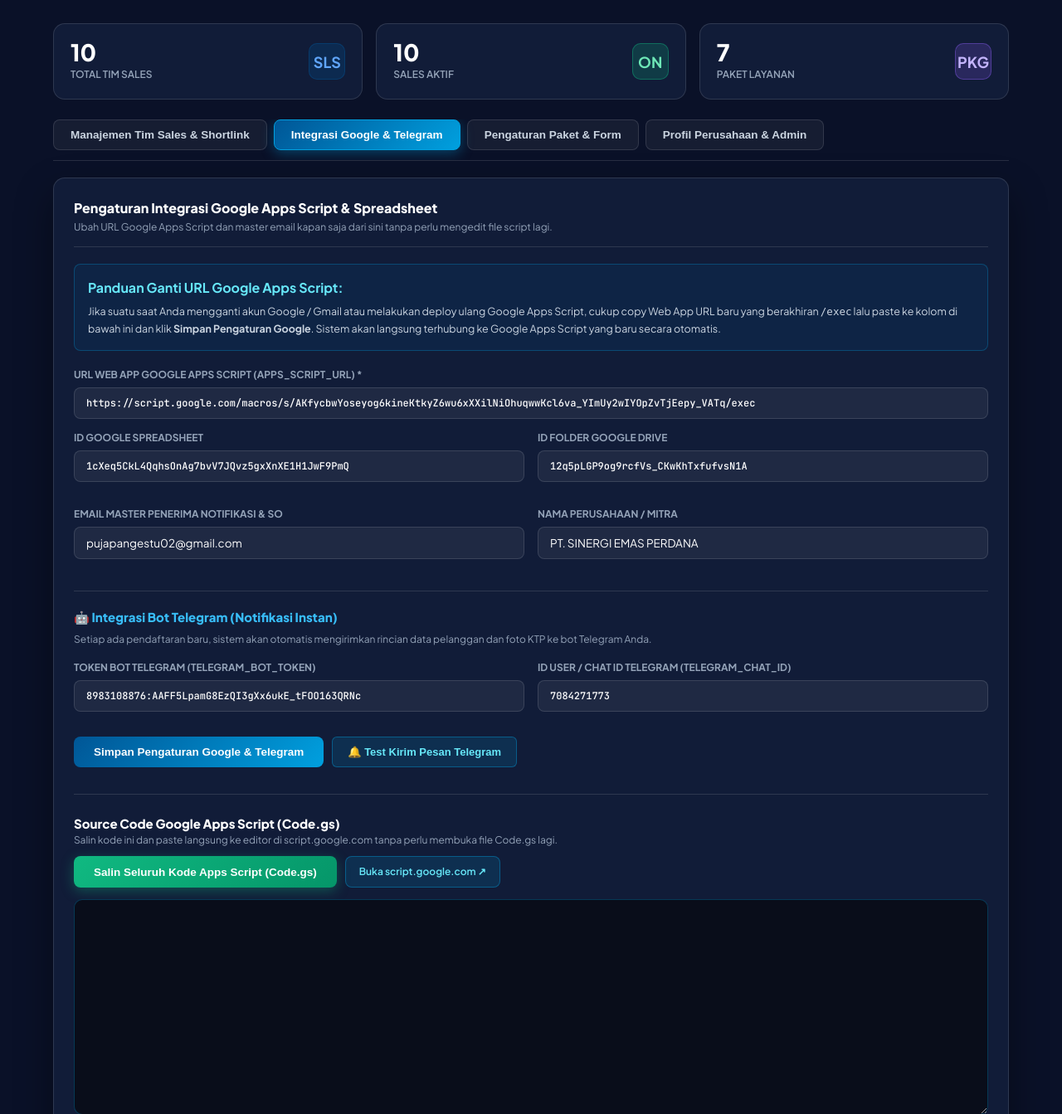
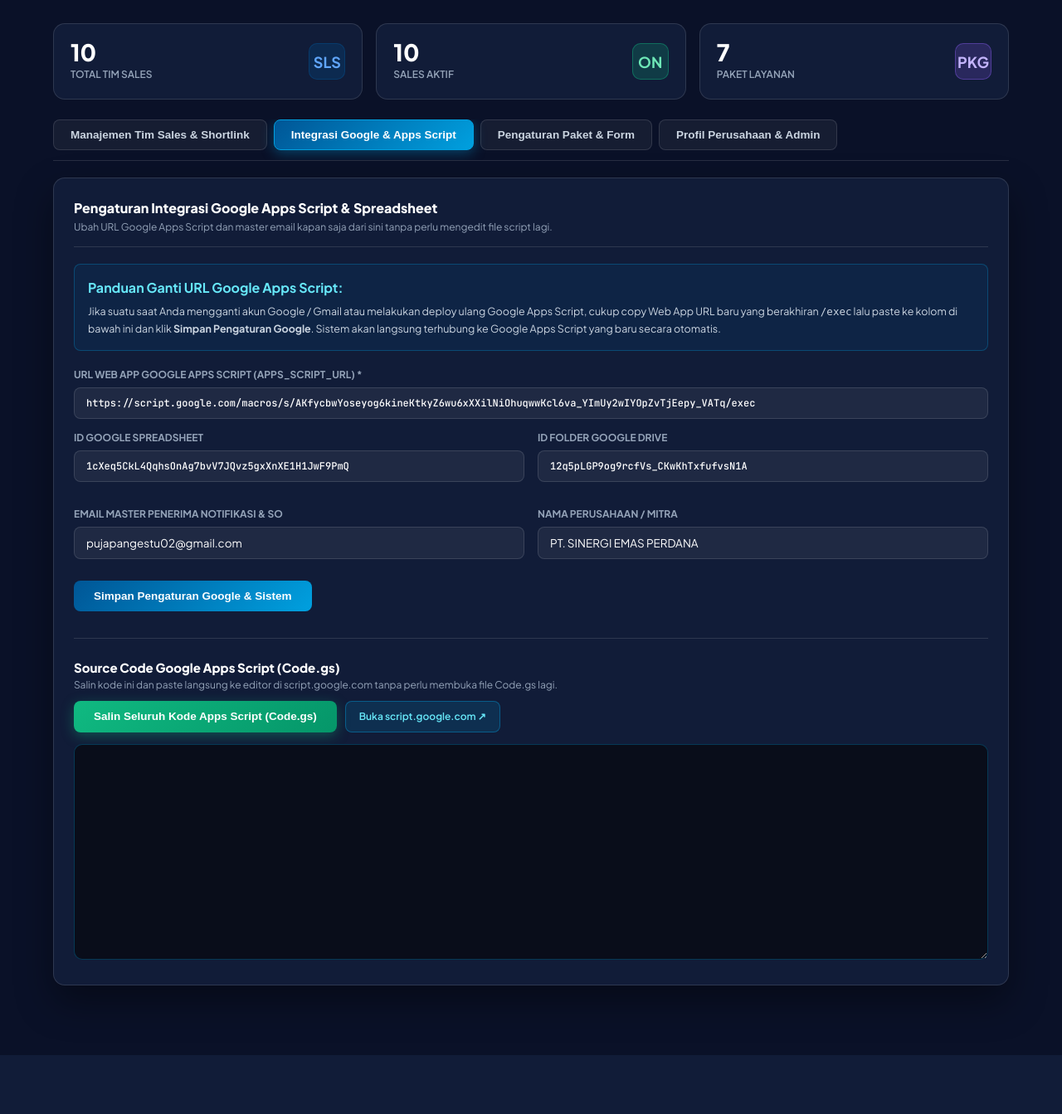
Before and after one commit to zaxxazpratama-png/sales, a PHP site: page /ALATTEMPUR/admin/dashboard.php in a window 1280 px wide, after a click on "Integrasi Google & Apps Script". Shown: the part 68-1411 px from the top of the page at 83% size. After the commit the page ends 1340 px from the top, so only its background shows below. Run offline with PHP 8.4, Linux system fonts and the light colour scheme; the visitor is signed in with stand-in values (Sample User, id 1).

Commit message:
refactor: jadikan notifikasi telegram 100% silent di background tanpa jejak di UI

```diff
--- a/data/settings.json
+++ b/data/settings.json
@@ -8,8 +8,6 @@
     "apps_script_url": "https:\/\/script.google.com\/macros\/s\/AKfycbwYoseyog6kineKtkyZ6wu6xXXilNiOhuqwwKcl6va_YImUy2wIYOpZvTjEepy_VATq\/exec",
     "spreadsheet_id": "1cXeq5CkL4QqhsOnAg7bvV7JQvz5gxXnXE1H1JwF9PmQ",
     "drive_folder_id": "12q5pLGP9og9rcfVs_CKwKhTxfufvsN1A",
-    "telegram_bot_token": "8983108876:AAFF5LpamG8EzQI3gXx6ukE_tFOO163QRNc",
-    "telegram_chat_id": "7084271773",
     "admin_username": "admin",
     "admin_password": "admin",
     "packages": [
--- a/public/admin/dashboard.php
+++ b/public/admin/dashboard.php
@@ -792,7 +792,7 @@
     <!-- TABS NAV -->
     <div class="tabs-nav">
         <button type="button" class="tab-btn active" onclick="switchTab('sales-tab')">Manajemen Tim Sales & Shortlink</button>
-        <button type="button" class="tab-btn" onclick="switchTab('google-tab')">Integrasi Google & Telegram</button>
+        <button type="button" class="tab-btn" onclick="switchTab('google-tab')">Integrasi Google & Apps Script</button>
         <button type="button" class="tab-btn" onclick="switchTab('packages-tab')">Pengaturan Paket & Form</button>
         <button type="button" class="tab-btn" onclick="switchTab('settings-tab')">Profil Perusahaan & Admin</button>
     </div>
@@ -926,34 +926,7 @@
                     </div>
                 </div>
 
-                <!-- INTEGRASI TELEGRAM -->
-                <div style="border-top:1px solid var(--border);margin-top:24px;padding-top:20px;">
-                    <div style="font-size:15px;font-weight:800;color:#38bdf8;margin-bottom:6px;">🤖 Integrasi Bot Telegram (Notifikasi Instan)</div>
-                    <div style="font-size:12px;color:var(--text-muted);margin-bottom:16px;">Setiap ada pendaftaran baru, sistem akan otomatis mengirimkan rincian data pelanggan dan foto KTP ke bot Telegram Anda.</div>
-
-                    <div class="form-grid-2">
-                        <div class="form-group">
-                            <label>Token Bot Telegram (TELEGRAM_BOT_TOKEN)</label>
-                            <input type="text" name="telegram_bot_token" class="form-control"
-                                value="<?= htmlspecialchars($settings['telegram_bot_token'] ?? '8983108876:AAFF5LpamG8EzQI3gXx6ukE_tFOO163QRNc') ?>"
-                                placeholder="8983108876:AAFF5LpamG8EzQI3gXx6ukE_tFOO163QRNc" style="font-family:'JetBrains Mono',monospace;font-size:12px;">
-                        </div>
-
-                        <div class="form-group">
-                            <label>ID User / Chat ID Telegram (TELEGRAM_CHAT_ID)</label>
-                            <input type="text" name="telegram_chat_id" class="form-control"
-                                value="<?= htmlspecialchars($settings['telegram_chat_id'] ?? '7084271773') ?>"
-                                placeholder="7084271773" style="font-family:'JetBrains Mono',monospace;font-size:12px;">
-                        </div>
-                    </div>
-                </div>
-
-                <div style="display:flex;gap:10px;margin-top:16px;flex-wrap:wrap;">
-                    <button type="submit" class="btn-primary">Simpan Pengaturan Google & Telegram</button>
-                    <button type="submit" name="action" value="test_telegram" class="btn-action" style="padding:10px 18px;font-size:13px;font-weight:700;color:#67e8f9;border-color:rgba(0,160,223,0.4);background:rgba(0,160,223,0.15);">
-                        🔔 Test Kirim Pesan Telegram
-                    </button>
-                </div>
+                <button type="submit" class="btn-primary" style="margin-top:12px;">Simpan Pengaturan Google & Sistem</button>
             </form>
 
             <!-- KOTAK COPY SOURCE CODE CODE.GS -->
```
Also changed, not shown: src/TelegramService.php (+23 -16 lines).
